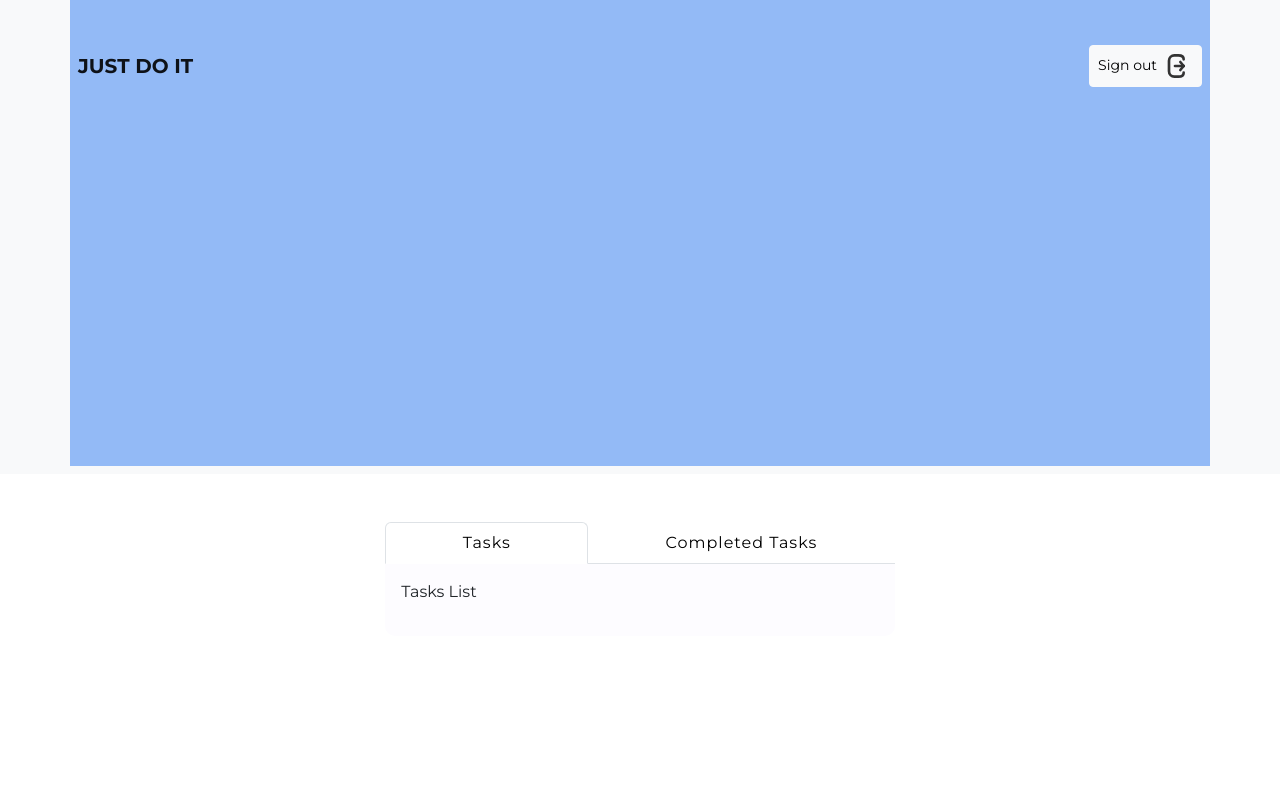
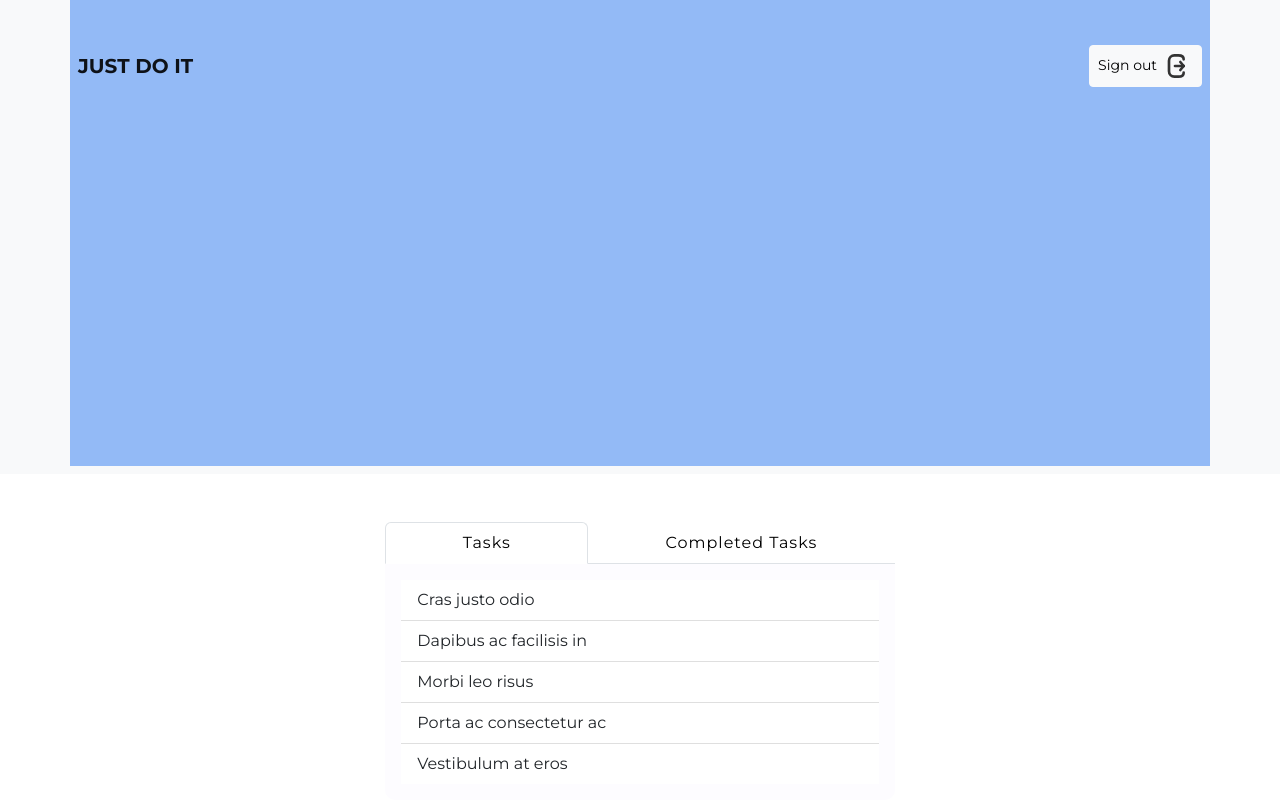
Before and after one commit to jimmark1/ToDo-App, a React (Create React App) app in the folder todo_app/: page / in a window 1280 px wide. Shown: the part 342-1142 px from the top of the page. Before the commit the page ends 978 px from the top, so only its background shows below. Built offline with nearby package versions, Linux system fonts and the light colour scheme; no server answers.

Commit message:
Update TodoPage.tsx

```diff
--- a/todo_app/src/pages/TaskPage/TodoPage.tsx
+++ b/todo_app/src/pages/TaskPage/TodoPage.tsx
@@ -5,7 +5,7 @@ import Tabs from "react-bootstrap/Tabs";
 
 import NavbarComponent from "../../components/Todo/Navbar/NavbarComponent";
 // import TodoForm from "../../components/Todo/TodoForm/TodoForm";
-// import TodoList from "../../components/Todo/TodoList/TodoList";
+import TodoList from "../../components/Todo/TodoList/TodoList";
 
 import pageStlye from "../TaskPage/Todo.module.css";
 import "./pageStyles.css";
@@ -23,10 +23,10 @@ const Todo = () => {
                               defaultActiveKey="task-list"
                               id="tab">
                               <Tab
-                                   className={`${pageStlye.todoContainer}  p-3`}
+                                   className={`${pageStlye.todoContainer} p-3`}
                                    eventKey="task-list"
                                    title="Tasks">
-                                   <p>Tasks List</p>
+                                   <TodoList />
                               </Tab>
                               <Tab
                                    className={`${pageStlye.todoContainer}  p-3`}
```
